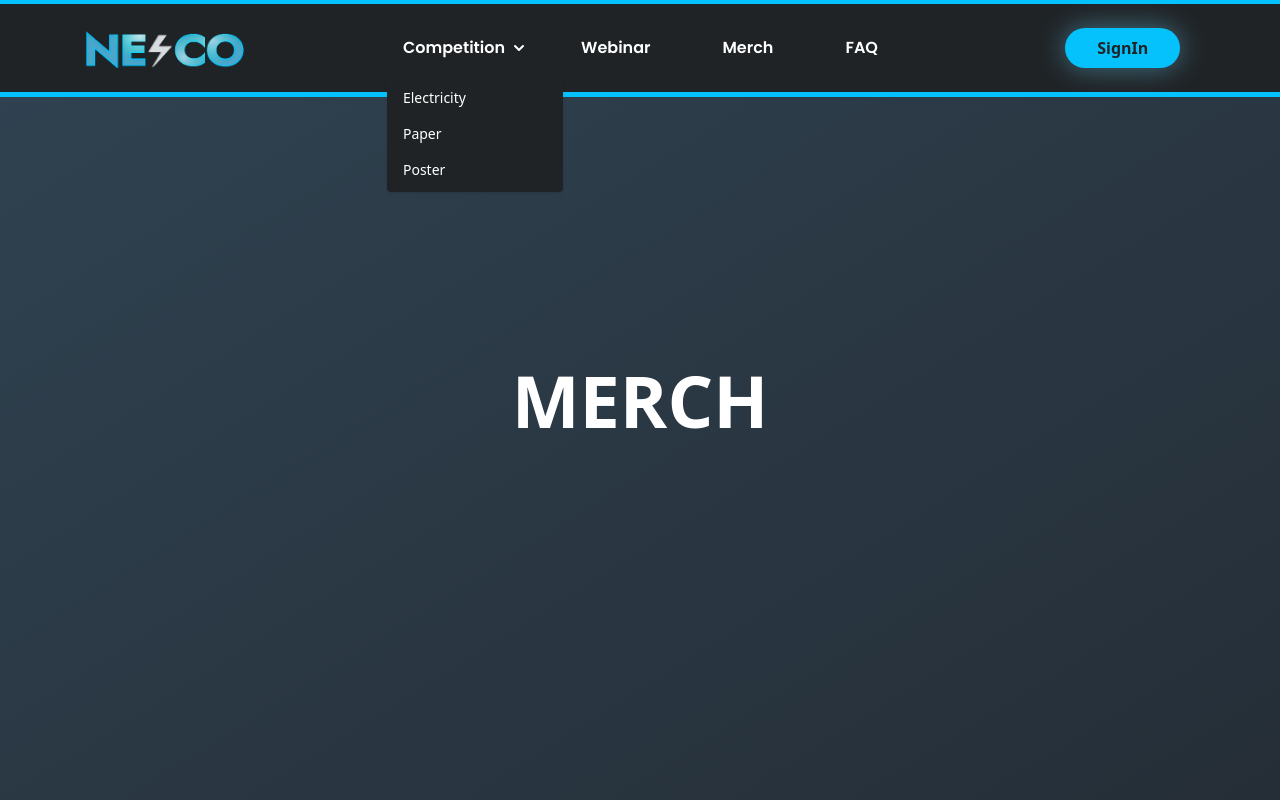
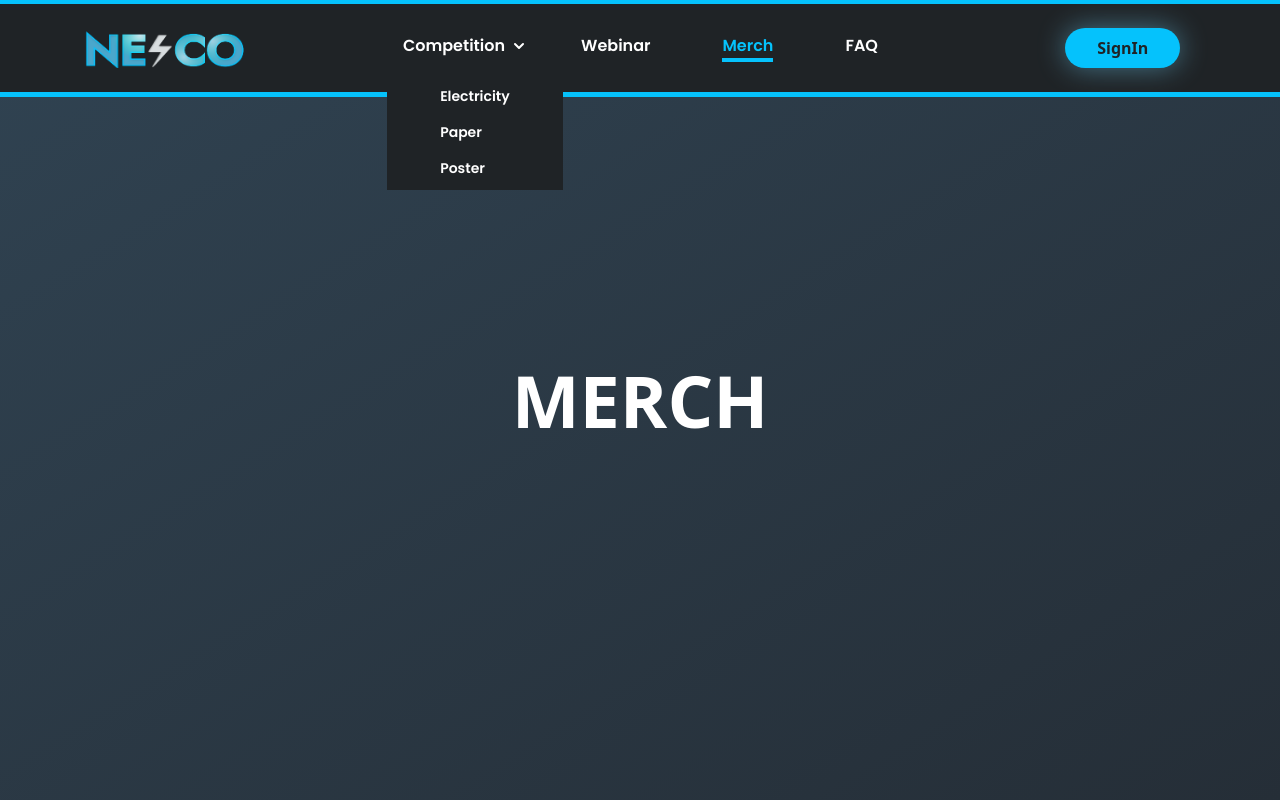
Before and after one commit to Harmerz/nescougm, a Next.js app: page /merch in a window 1280 px wide. Both pictures are taken after a click on the button "Competition". Built offline with nearby package versions, Linux system fonts and the light colour scheme.

Commit message:
fix : navbar hover

```diff
--- a/components/layout/Navbar.js
+++ b/components/layout/Navbar.js
@@ -1,6 +1,7 @@
 /* eslint-disable no-undef */
 import Image from 'next/image'
 import Link from 'next/link'
+import { useRouter } from 'next/router'
 import { useEffect, useState } from 'react'
 
 import { Button } from '../element/button'
@@ -25,6 +26,9 @@ export function Navbar() {
     setYOffset(currentYOffset)
     setVisible(temp)
   }
+
+  const router = useRouter()
+
   useEffect(() => {
     window.addEventListener('scroll', handleScroll)
     return () => window.removeEventListener('scroll', handleScroll)
@@ -133,10 +137,18 @@ export function Navbar() {
                       type="submit"
                       id="dropdownNavbarLink"
                       data-dropdown-toggle="dropdownNavbar"
-                      className="flex items-center w-full md:p-4 py-2 justify-center font-poppins text-md font-semibold text-white rounded hover:text-c-01"
+                      className="flex items-center w-full md:p-4 py-2 justify-center font-poppins text-md font-semibold rounded hover:text-c-01 text-white"
                       onClick={() => setDropDownCompetition(!dropDownCompetition)}
                     >
-                      Competition{' '}
+                      <p
+                        className={`hover:text-c-01 ${
+                          router.pathname.includes(route.path)
+                            ? 'text-c-01 border-b-4 border-c-01'
+                            : 'text-white'
+                        }`}
+                      >
+                        Competition
+                      </p>
                       <svg
                         className="w-5 h-5 ml-1"
                         aria-hidden="true"
@@ -154,8 +166,8 @@ export function Navbar() {
 
                     <div
                       id="dropdownNavbar"
-                      className={`z-10 fixed font-normal bg-c-00 divide-y divide-gray-100 rounded shadow w-44 ${
-                        dropDownCompetition ? '' : 'hidden'
+                      className={`z-10 lg:fixed justify-center  font-normal mx-auto bg-c-00 divide-y divide-gray-100 w-44 items-center  ${
+                        dropDownCompetition ? 'lg:flex flex' : 'lg:hidden hidden'
                       }`}
                     >
                       <ul className="py-1 text-sm text-white" aria-labelledby="dropdownLargeButton">
@@ -163,7 +175,7 @@ export function Navbar() {
                           <li key={competition.value}>
                             <Link
                               href={`/competition/${competition.value}`}
-                              className="block px-4 py-2 hover:text-c-01"
+                              className="block px-4 py-2 hover:text-c-01 text-md font-semibold font-poppins"
                             >
                               {competition.name}
                             </Link>
@@ -179,7 +191,13 @@ export function Navbar() {
                 <li key={route.key}>
                   <Link href={route.path} className="md:p-4 py-2 flex justify-center">
                     <div className="mx-5 flex">
-                      <span className="self-center font-poppins whitespace-nowrap text-md text-white font-semibold">
+                      <span
+                        className={`self-center font-poppins whitespace-nowrap text-md font-semibold hover:text-c-01  ${
+                          router.pathname.includes(route.path)
+                            ? 'text-c-01 border-b-4 border-c-01'
+                            : 'text-white'
+                        }`}
+                      >
                         {route.name}
                       </span>
                     </div>
```
